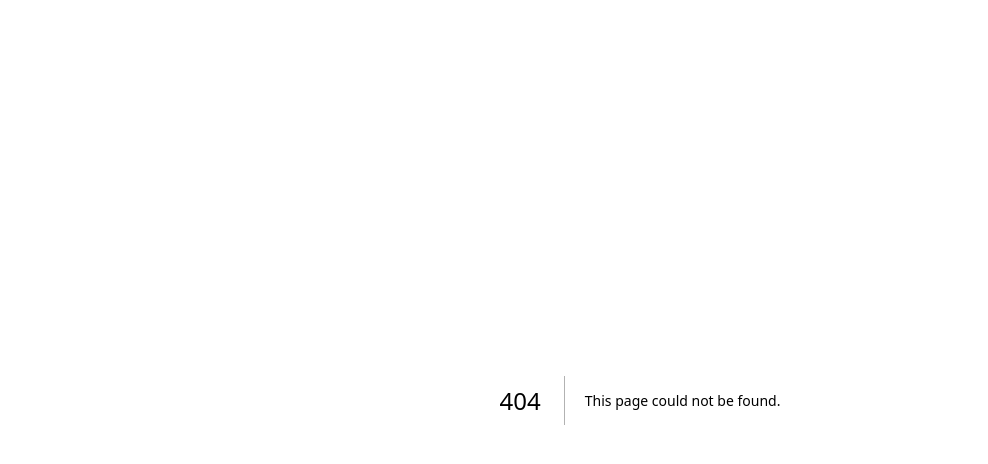
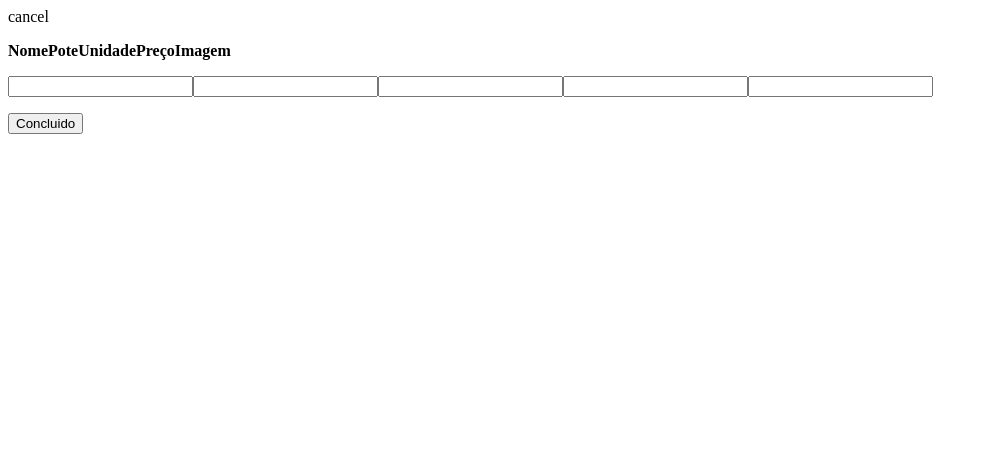
Before and after one commit to cbssoares/pesquisador, a Next.js app in the folder catalogo-plantas/: page /components/Formulario in a window 1280 px wide. Before the commit this address had no page. Shown: the top 464 px of the page, without its empty margins (0-988 px from the left). Built offline with nearby package versions, Linux system fonts and the light colour scheme.

Commit message:
Melhorias, adição de cadastro e edição de objetos

```diff
--- a/catalogo-plantas/pages/api/api.js
+++ b/catalogo-plantas/pages/api/api.js
@@ -1,7 +1,7 @@
 const listaDePlantas = (async () => {
-    const lista = await fetch("https://pesquisador-seven.vercel.app/api/tempo", { method: "GET"})
+    const lista = await fetch("https://pesquisador-seven.vercel.app//api/tempo", { method: "GET"})
     const listaAdaptada = await lista.json()
-    var listaDados = await listaAdaptada.plantas
+    var listaDados = await listaAdaptada
     console.log(await listaDados)
 
     return listaDados
--- a/catalogo-plantas/pages/api/tempo.ts
+++ b/catalogo-plantas/pages/api/tempo.ts
@@ -36,11 +36,20 @@ export default async function handler(
 
   // Rest of the API logic
 if (req.method === "GET") {
-  res.status(200).json(plantas)
+  const lista = await fetch("https://getpantry.cloud/apiv1/pantry/872e29e3-2574-4be6-9b55-d262402179f6/basket/plantas", { method: "GET" })
+    const listaAdaptada = await lista.json()
+    var listaDados = await listaAdaptada.plantas
+    res.status(200).json(listaDados)
 } else if(req.method === "PUT"){
+
+    fetch("https://getpantry.cloud/apiv1/pantry/872e29e3-2574-4be6-9b55-d262402179f6/basket/plantas", {
+        method: "POST",
+        headers: {
+            'Content-Type': 'application/json'
+        }, body: JSON.stringify({ plantas: req.body })
+    })
+}
    const listaNova = req.body
    plantas.plantas = listaNova
    res.status(201).json(plantas)
 }
-
-}
--- a/catalogo-plantas/pages/components/Blocoplantas/index.jsx
+++ b/catalogo-plantas/pages/components/Blocoplantas/index.jsx
@@ -16,7 +16,7 @@ export default function BlocoPlantas(props) {
     <div id="bloco-plantas">
         {domLoaded && (
         BlocoLista.map( (e) =>
-            <ContainerPlantas key = {e.id} chave = {e.id} foto = {e.imagem}  tipo = {e.Tipo} pote = {e.Pote} unidade = {e.Unidade} preco = {e.Preço} ApagaPlanta = {props.ApagaPlanta} ></ContainerPlantas>
+            <ContainerPlantas key = {e.id} chave = {e.id} foto = {e.imagem}  tipo = {e.Tipo} pote = {e.Pote} unidade = {e.Unidade} preco = {e.Preço} ApagaPlanta = {props.ApagaPlanta} abreFormulario = {props.abreFormulario} recebeInformacao = {props.recebeInformacao}></ContainerPlantas>
         )
         )}
 
--- a/catalogo-plantas/pages/components/ContainerPlantas/index.jsx
+++ b/catalogo-plantas/pages/components/ContainerPlantas/index.jsx
@@ -9,7 +9,11 @@ export default function ContainerPlantas(props) {
             <p><strong>Pote:</strong>{props.pote}</p>
             <p><strong>Unidade:</strong> {props.unidade}</p>
             <p><strong>Valor:</strong>{props.preco}</p>
-            <span className="material-symbols-outlined icones iconeEdit" >
+            <span className="material-symbols-outlined icones iconeEdit" onClick={() => {
+                props.recebeInformacao(props.foto, props.tipo, props.pote, props.unidade, props.preco, props.chave, "edita")
+
+
+            }} >
                 edit
             </span>
         </section>
--- /dev/null
+++ b/catalogo-plantas/pages/components/Formulario/index.jsx
@@ -0,0 +1,70 @@
+export default function Formulario(props) {
+    return (
+        <div id="editaBloco" className="invisivel" >
+        <span className="material-icons iconeApaga" onClick={() => {props.fechaFormulario()}}>
+            cancel
+        </span>
+        <form id="formEditaBloco" onSubmit={(form) => {
+            form.preventDefault()
+            if (props.func === "edita") {
+                const list = props.Lista
+                console.log(list)
+                list[props.info.chave].Tipo = form.target.nome.value
+                list[props.info.chave].Pote = form.target.pote.value
+                list[props.info.chave].Unidade = form.target.unidade.value
+                list[props.info.chave].Preço = form.target.preco.value
+                list[props.info.chave].imagem = form.target.imagem.value
+                props.enviaLista(list)
+                props.fechaFormulario()
+            } else {
+                let imagem = form.target.imagem.value
+            let nome = form.target.nome.value
+            let pote = form.target.pote.value
+            let unidade = form.target.unidade.value
+            let preco = form.target.preco.value
+            const listaNova = props.Lista
+            const novaPlanta = {
+              imagem: imagem,
+              Tipo: nome,
+              Pote: pote,
+              Unidade: unidade,
+              Preço: preco
+            }
+            listaNova.push(novaPlanta)
+            listaNova.sort(function (a, b) {
+                if (a.Tipo.toLowerCase() < b.Tipo.toLowerCase()) {
+                  return -1;
+                }
+                if (a.Tipo.toLowerCase > b.Tipo.toLowerCase) {
+                  return 1;
+                }
+                return 0;
+              })
+            console.log(listaNova)
+            props.enviaLista(listaNova)
+            props.fechaFormulario()
+
+            }
+
+        }}>
+            <div className="divDados">
+                <p className="pLabel">
+                    <label htmlFor="formEditaNome"><strong>Nome</strong></label>
+                    <label htmlFor="formEditaPote"><strong>Pote</strong></label>
+                    <label htmlFor="formEditaUnidade"><strong>Unidade</strong></label>
+                    <label htmlFor="formEditaPreco"><strong>Preço</strong></label>
+                    <label htmlFor="formEditaImage"><strong>Imagem</strong></label>
+                </p>
+                <p className="pInput">
+                    <input type="text" name="nome" id="formEditaNome" required/>
+                    <input type="text" name="pote" id="formEditaPote" required/>
+                    <input type="text" id="formEditaUnidade" name="unidade" required/>
+                    <input type="number" id="formEditaPreco" name="preco" required pattern=""/>
+                    <input type="url" id="formEditaImage" name="imagem"/>
+                </p>
+            </div>
+            <input type="submit" value="Concluido" className="botaoPlanta"/>
+        </form>
+    </div>
+    )
+}
```
Also changed, not shown: catalogo-plantas/pages/app.jsx (+71 -10 lines).
